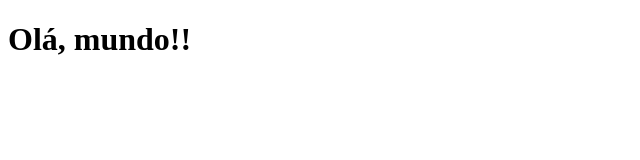
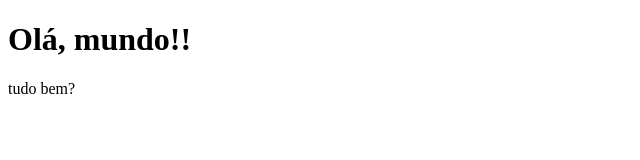
Before and after one commit to deangelijr/projetttta, a plain HTML site: page projetttta/index.html in a window 1280 px wide. Shown: the full height of the page, 0-640 px from the left. Drawn offline with Linux system fonts and the light colour scheme.

Commit message:
atualizacao

```diff
--- a/projetttta/index.html
+++ b/projetttta/index.html
@@ -5,5 +5,6 @@
 </head>
 <body>
 	<h1>Olá, mundo!!</h1>
+	<p>tudo bem?</p>
 </body>
 </html>
```
